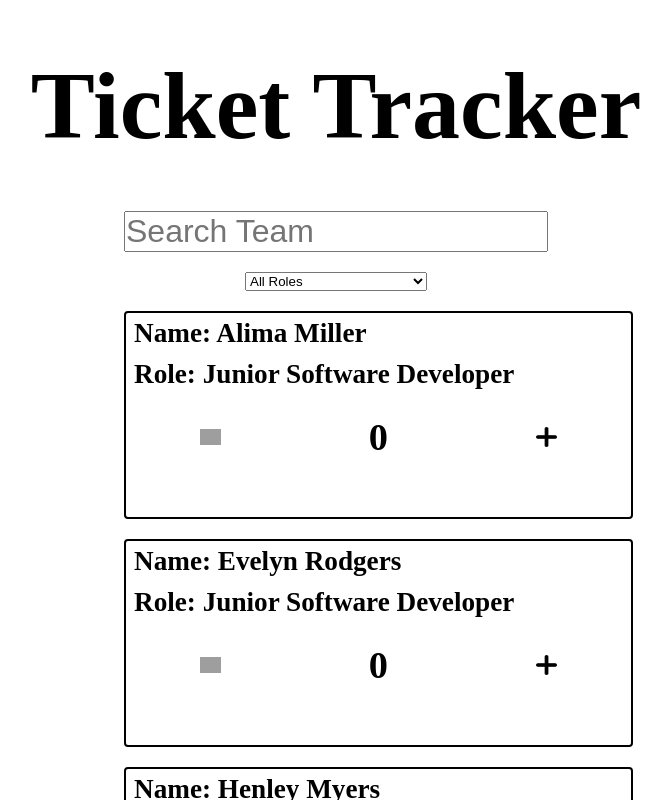
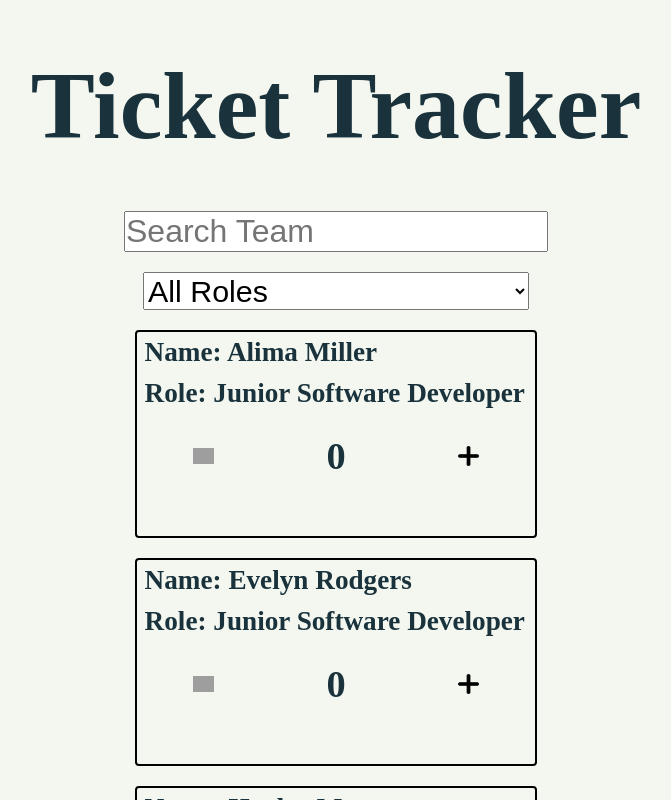
Before and after one commit to chae-la/project-4-react, a React (Vite) app: page / in a window 1280 px wide. Shown: the top 800 px of the page, without its empty margins (304-975 px from the left). Built offline with nearby package versions, Linux system fonts and the light colour scheme; grey boxes are pictures that could not be loaded.

Commit message:
Changes to style

```diff
--- a/src/App.scss
+++ b/src/App.scss
@@ -3,19 +3,23 @@
     padding: 0;
     box-sizing: border-box;
 }
-
+body{
+    background-color: #f3f7f0;
+    color: #19323c
+}
 .app{
     margin: 20px;
     &__title{
         text-align: center;
         margin-bottom: 20px;
     }
-    &__counter-container{
+    &__search-team-container{
     display: flex;
     flex-direction: column;
     justify-content: center;
     align-items: center;
-    gap: 20px;
+    margin: 10px auto;
+    gap: 30px;
 }
 }
 
@@ -41,10 +45,11 @@
             font-size: 6rem;
             margin-bottom: 50px;
         }
-       &__counter-container{
+       &__search-team-container{
+        display: flex;
         flex-wrap: wrap;
         flex-direction: row;
-
+        justify-content: center;
        }
     }
 }
--- a/src/App.tsx
+++ b/src/App.tsx
@@ -10,14 +10,12 @@ const App = () => {
     <div className="app">
       <h1 className="app__title">Ticket Tracker</h1>
 
-      <div className="app__counter-container">
+      <div className="app__search-team-container">
       <SearchTeam names={names} roles={role} />
       </div>
     </div>
   );
 };
-{/* {team.map((member) => (
-  <Card key={member.id} name={member.name} role={member.role} />
-))} */}
+
 
 export default App;
--- a/src/components/Card/card.scss
+++ b/src/components/Card/card.scss
@@ -20,7 +20,7 @@
 
 @media screen and (min-width: 1024px){
     .card{
-        width: 120%;
+        width: 95%;
         font-size: 1.7rem;
         height: 13rem;
     }
--- a/src/components/DropdownFilter/DropdownFilter.scss
+++ b/src/components/DropdownFilter/DropdownFilter.scss
@@ -2,4 +2,19 @@
     display: flex;
     justify-content: center;
     margin-top: 20px;
+    &__input{
+        font-size:  0.75rem;
+    }
 }
+
+@media screen and (min-width: 768px) {
+    .dropdown-filter__input{
+        font-size: 1.5rem;
+    };
+}
+
+@media screen and (min-width: 1024px) {
+    .dropdown-filter__input{
+        font-size: 1.9rem;
+    };
+}
--- a/src/components/DropdownFilter/DropdownFilter.tsx
+++ b/src/components/DropdownFilter/DropdownFilter.tsx
@@ -9,7 +9,7 @@ const DropdownFilter = ({ handleChange }: DropdownFilterProps) => {
 
   return (
     <div className="dropdown-filter">
-      <select onChange={handleChange}>
+      <select className="dropdown-filter__input" onChange={handleChange}>
         <option value="">All Roles</option>
         <option value="Junior Software Developer">
           Junior Software Developer
```
